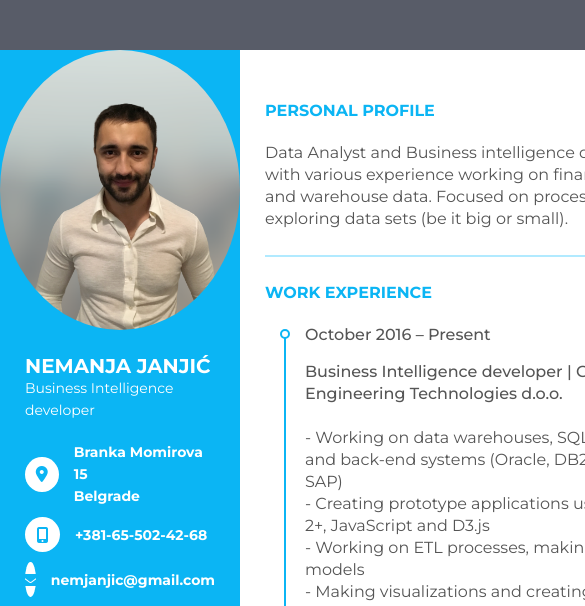
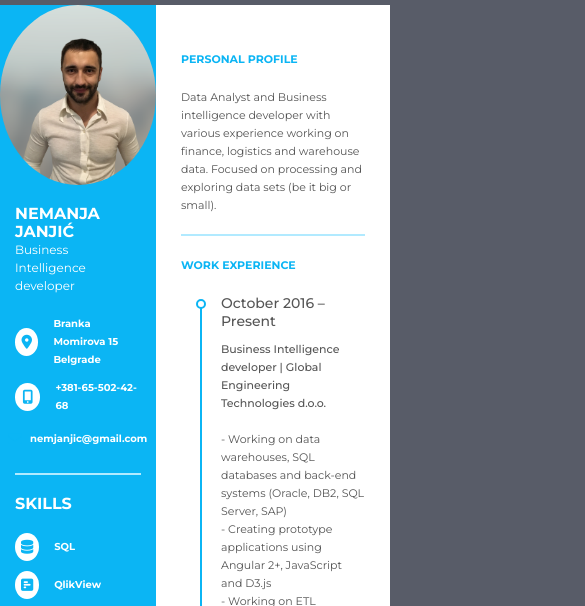
Before and after one commit to wiena/resume, a plain HTML site: page index.html in a window 390 px wide. Shown: the top 606 px of the page, 585 px wide, since content can reach past the window. Drawn offline with Linux system fonts and the light colour scheme.

Commit message:
mobile v2

```diff
--- a/styles.css
+++ b/styles.css
@@ -224,13 +224,25 @@ a {
 
   @media(max-width: 500px){
 
+    body {
+      font-size: 12px;
+      line-height: 18px;
+    }
+
     .resume_right p {
 
-  font-size: 16px;
+    font-size: 11px;
+  }
+
+  .resume {
+    width: 100%;
+    height: auto;
+    display: flex;
+    margin: 5px auto;
   }
 
     .resume .resume_left {
-  width: 30%;
+    width: 40%;
     background: #0bb5f4;
   }
 
@@ -241,8 +253,60 @@ a {
 
   .resume .resume_left .data{
 
+    font-size: 10px;
+
+  }
+
+  .resume .resume_left ul li .icon {
+    width: 28px;
+    height: 28px;
+    margin-right: 15px;
+    font-size: 14px;
+    position: relative;
+  }
+
+   .resume .icon i {
     font-size: 14px;
 
   }
 
+  .resume .resume_left .resume_skills ul li .skill_name {
+    font-size: 10px;
   }
+
+  .semi-bold {
+    font-weight: 500;
+    font-size: 12px;
+  }
+
+  .bold {
+    font-weight: 600;
+    font-size: 16px;
+  }
+
+  a {
+    font-size: 10px;
+
+  }
+
+  .resume .resume_left .resume_profile {
+    height: 180px;
+  }
+
+
+  .resume .resume_left .resume_content {
+    padding: 0 15px;
+  }
+
+  .resume .resume_item {
+    padding: 20px 0;
+    border-bottom: 2px solid #b1eaff;
+  }
+
+  .resume .resume_right ul li .date {
+    font-size: 14px;
+    font-weight: 500;
+    margin-bottom: 10px;
+  }
+
+}
```
Also changed, not shown: index.html (+0 -2 lines). Lines whose indentation alone changed are shown as unchanged.
